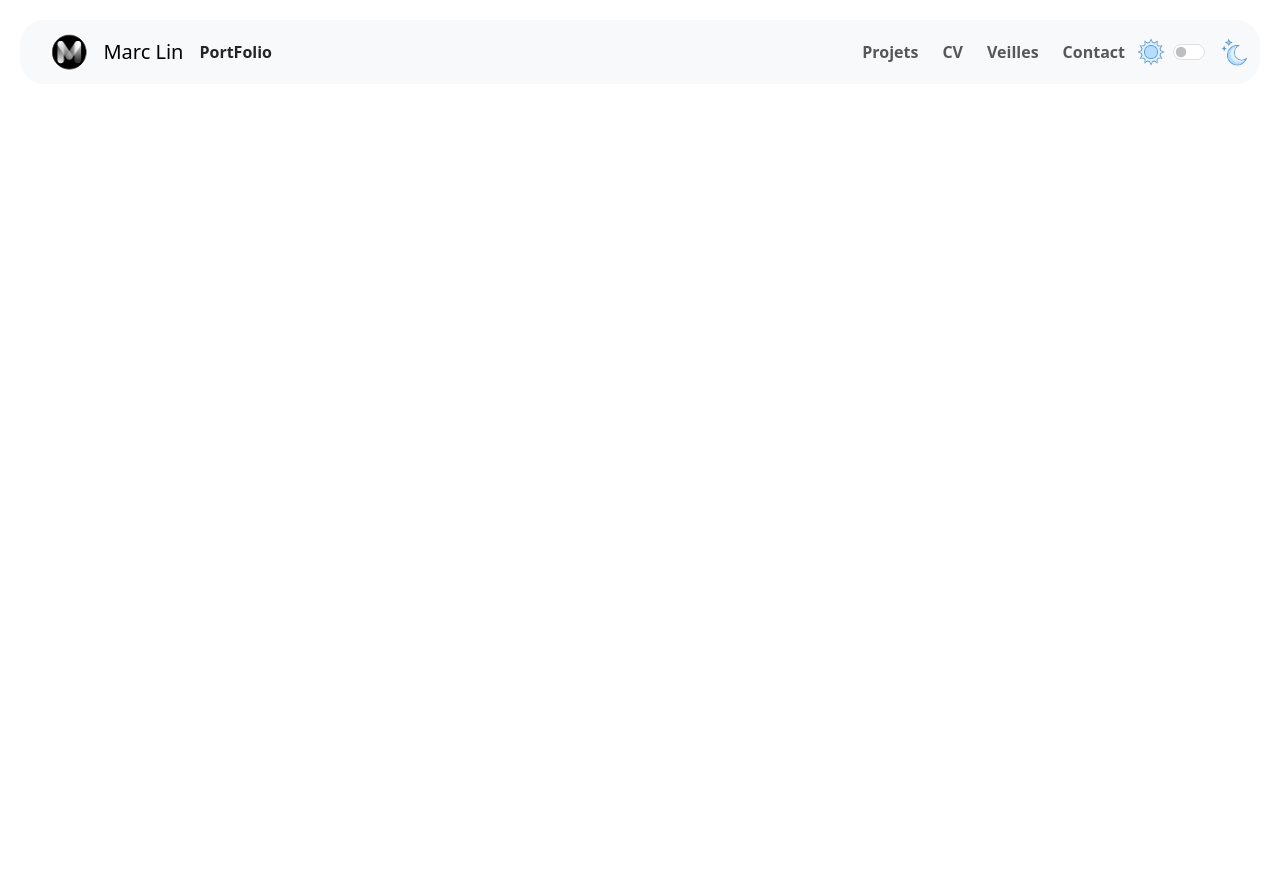
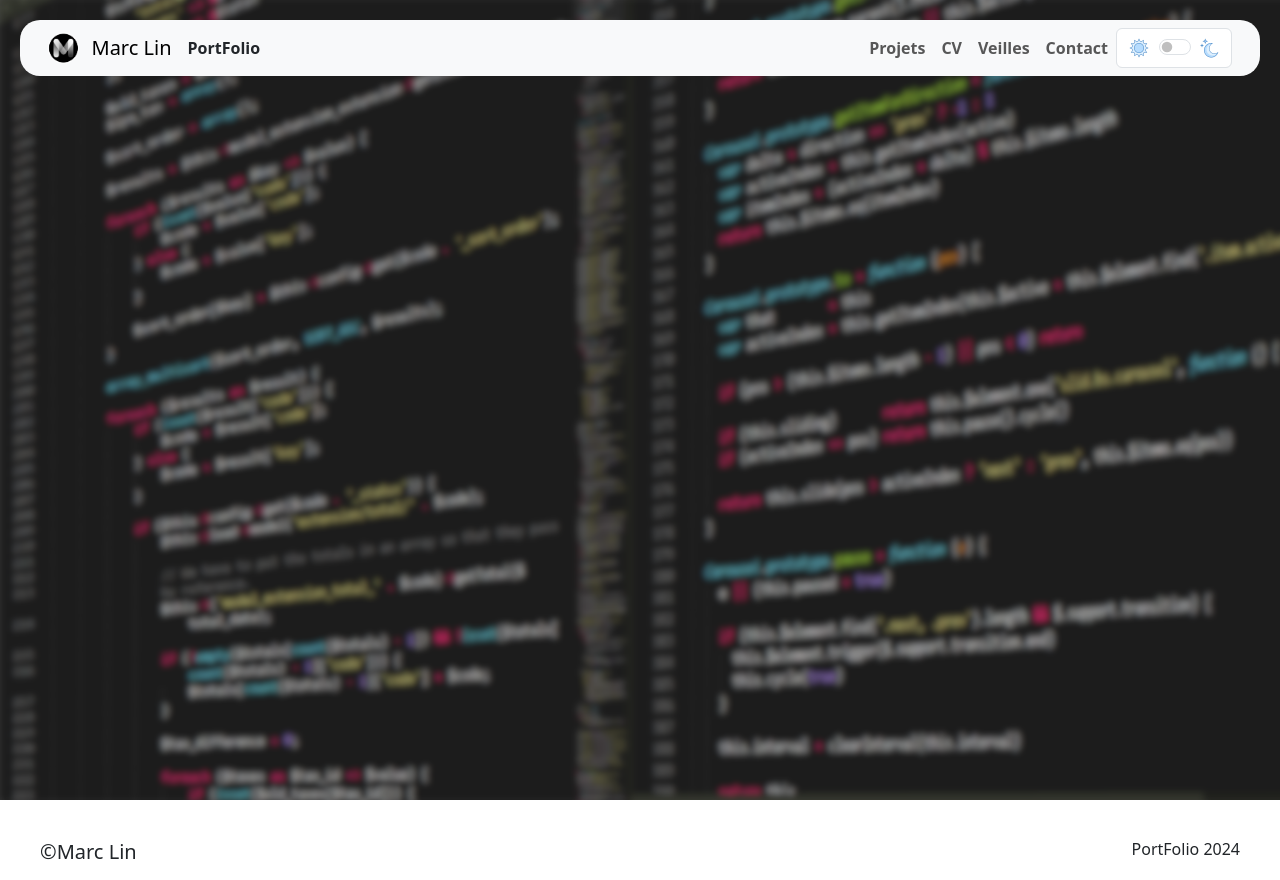
Before and after one commit to MarcLin750/portefolio, a React (Create React App) app: page /portfolio/cv in a window 1280 px wide. Before the commit the page ends 800 px from the top, so only its background shows below. Built offline with nearby package versions, Linux system fonts and the light colour scheme.

Commit message:
modify navbar

```diff
--- a/src/App.tsx
+++ b/src/App.tsx
@@ -1,7 +1,8 @@
 import React, { FunctionComponent } from "react";
 import { BrowserRouter as Router, Switch, Route } from 'react-router-dom';
 import NavBar from './component/navbar';
-import Home from './component/home';
+import Home from './pages/home';
+import CV from "./pages/cv";
 import Footer from './component/footer'
 
 const App: FunctionComponent = () => {
@@ -11,6 +12,7 @@
                 <NavBar />
                 <Switch>
                     <Route exact path="/portfolio" component={Home} />
+                    <Route exact path="/portfolio/cv" component={CV} />
                 </Switch>
                 <Footer />
             </Router>
--- a/src/component/navbar.tsx
+++ b/src/component/navbar.tsx
@@ -26,24 +26,25 @@
             </button>
             <div className="collapse navbar-collapse" id="navbarNavAltMarkup">
               <strong className="me-auto">PortFolio</strong>
-              <ul className="navbar-nav">
-                <li className="nav-item m-1">
+              <ul className="navbar-nav mx-3">
+                <li className="nav-item d-flex align-items-center">
                   <a className="nav-link" href="/portfolio"><strong>Projets</strong></a>
                 </li>
-                <li className="nav-item m-1">
-                  <a className="nav-link" href="/portfolio"><strong>CV</strong></a>
+                <li className="nav-item d-flex align-items-center">
+                  <a className="nav-link" href="/portfolio/cv"><strong>CV</strong></a>
                 </li>
-                <li className="nav-item m-1">
+                <li className="nav-item d-flex align-items-center">
                   <a className="nav-link" href="/portfolio"><strong>Veilles</strong></a>
                 </li>
-                <li className="nav-item m-1">
+                <li className="nav-item d-flex align-items-center">
                   <a className="nav-link" href="/portfolio"><strong>Contact</strong></a>
                 </li>
-                <li className="nav-item input-group align-items-center ">
+                <li className="nav-item d-flex align-items-center form-control">
+                  <div className="form-color-mode">
                     <img src={sunPath} alt="sun" className="navbar-img-color-mode" />
-                  <div className="form-check form-switch m-2">
+                      <div className="switch-color-mode form-check form-switch">
                         <input
-                      className="form-check-input form-control"
+                          className="form-check-input"
                           type="checkbox"
                           role="switch"
                           id="flexSwitchCheckChecked"
@@ -51,6 +52,7 @@
                         />
                       </div>
                     <img src={moonPath} alt="sun" className="navbar-img-color-mode"/>
+                  </div>
                 </li>
               </ul>
             </div>
--- /dev/null
+++ b/src/pages/cv.tsx
@@ -0,0 +1,11 @@
+import React, { FunctionComponent } from "react";
+
+const CV: FunctionComponent = () => {
+    return(
+        <div className="home">
+
+        </div>
+    )
+}
+
+export default CV;
--- a/src/styles/nav-bar.css
+++ b/src/styles/nav-bar.css
@@ -1,12 +1,21 @@
 .navbar-img {
-    height: 48px;
+    height: 40px;
 }
 
 .navbar-img-color-mode {
-    height: 28px;
+    height: 20px;
 }
 
 .navbar {
     margin: 20px;
-    border-radius: 25px;
+    border-radius: 20px;
 }
+
+.form-color-mode {
+    display: flex;
+    align-items: center;
+}
+
+.switch-color-mode {
+    margin-left: 10px;
+}
```
Also changed, not shown: src/pages/home.tsx (renamed from src/component/home.tsx). Lines whose indentation alone changed are shown as unchanged.
